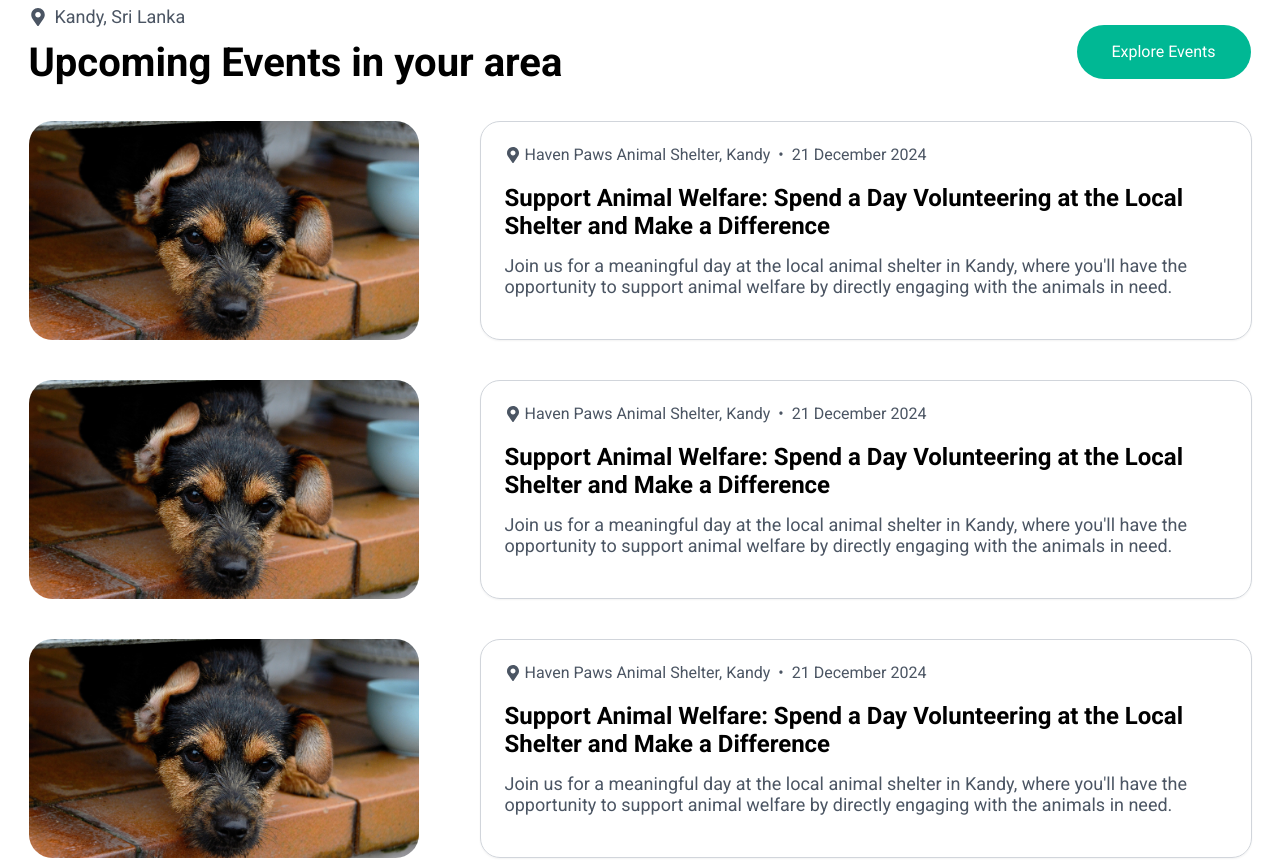
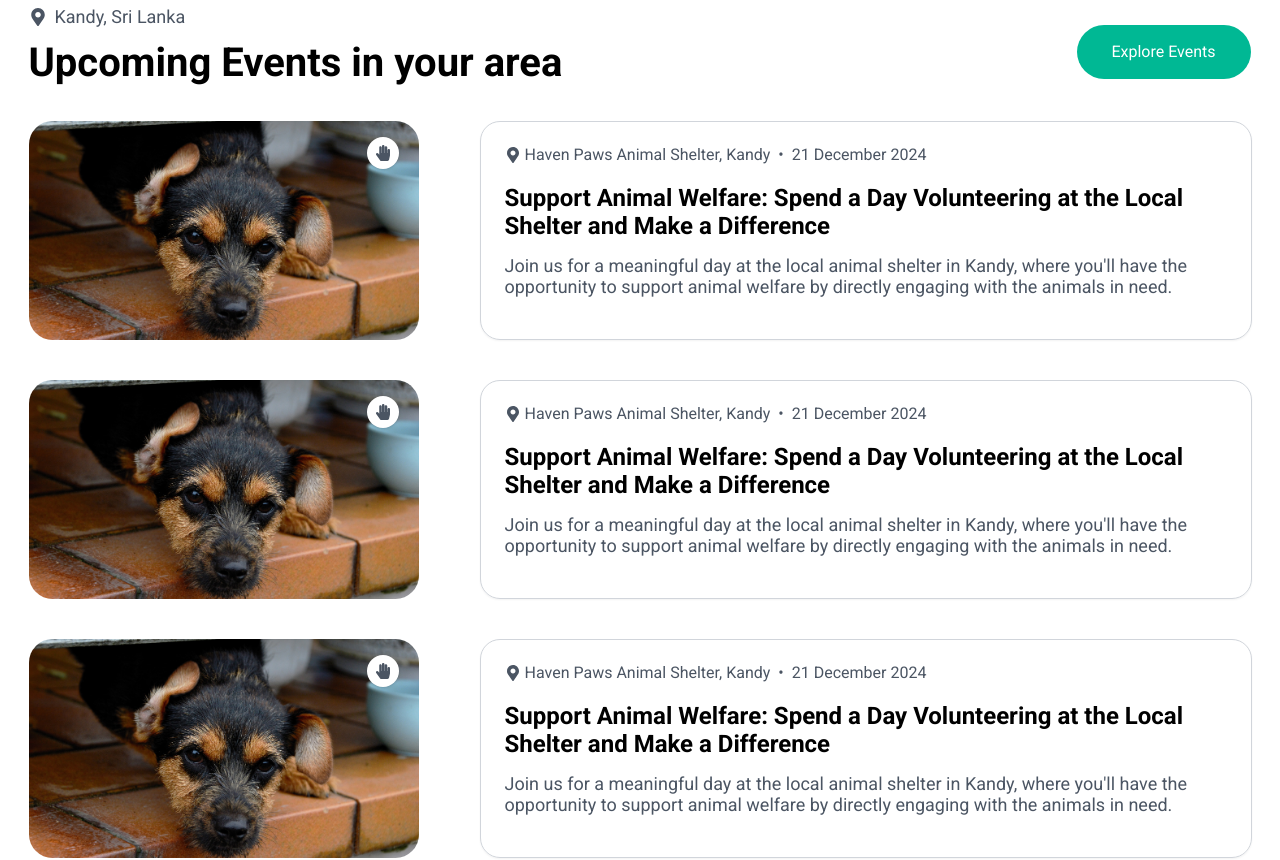
Before and after one commit to Code-Plus-lyxux/charity-events-web-front, a Next.js app: page /Home in a window 1280 px wide. Shown: the part 1140-2000 px from the top of the page. Built offline with nearby package versions, Linux system fonts and the light colour scheme.

Commit message:
participation

```diff
--- a/src/app/Home/page.jsx
+++ b/src/app/Home/page.jsx
@@ -1,17 +1,32 @@
 'use client'
-import React from 'react';
-import { FaMapMarkerAlt, FaCalendarPlus } from 'react-icons/fa';
+import {useState} from 'react';
+import { FaMapMarkerAlt, FaCalendarPlus, FaHandPaper } from 'react-icons/fa';
 import './Home.css';
 
+
 const EventCard = ({ imageSrc, location, date, title, description }) => {
+  const [isHandIconActive, setIsHandIconActive] = useState(false);
+
+  const toggleHandIcon = () => {
+    setIsHandIconActive(!isHandIconActive);
+  };
+
   return (
-    <div className="event-card-container flex flex-wrap md:flex-nowrap w-full md:w-[1223px] h-[219px] mt-10 gap-[61px]">
-      <div>
+    <div className="event-card-container relative flex flex-wrap md:flex-nowrap w-full md:w-[1223px] h-[219px] mt-10 gap-[61px]">
+      <div className="relative">
         <img
           src={imageSrc}
           alt="Event"
           className="event-image w-full md:w-[390px] h-[219px] rounded-[23.53px] object-cover"
         />
+        <div
+          className={`hand-icon absolute top-4 right-5 bg-white p-2 rounded-full shadow cursor-pointer ${
+            isHandIconActive ? "bg-greenbutton" : "text-gray-600"
+          }`}
+          onClick={toggleHandIcon}
+        >
+          <FaHandPaper />
+        </div>
       </div>
       <div className="event-info border border-gray-300 rounded-[20px] p-[24px] shadow-sm w-full md:w-[772px] h-[219px]">
         <div className="event-details flex items-center gap-2 text-[16px] leading-[18.75px] text-gray-600">
@@ -32,6 +47,9 @@ const EventCard = ({ imageSrc, location, date, title, description }) => {
     </div>
   );
 };
+
+
+
 
 const HomePage = () => {
   const events = [
```
Also changed, not shown: package.json (+6 -4 lines), public/images/Frame 77.png (added), 1 other file (tests, documents, lock files or other folders).
